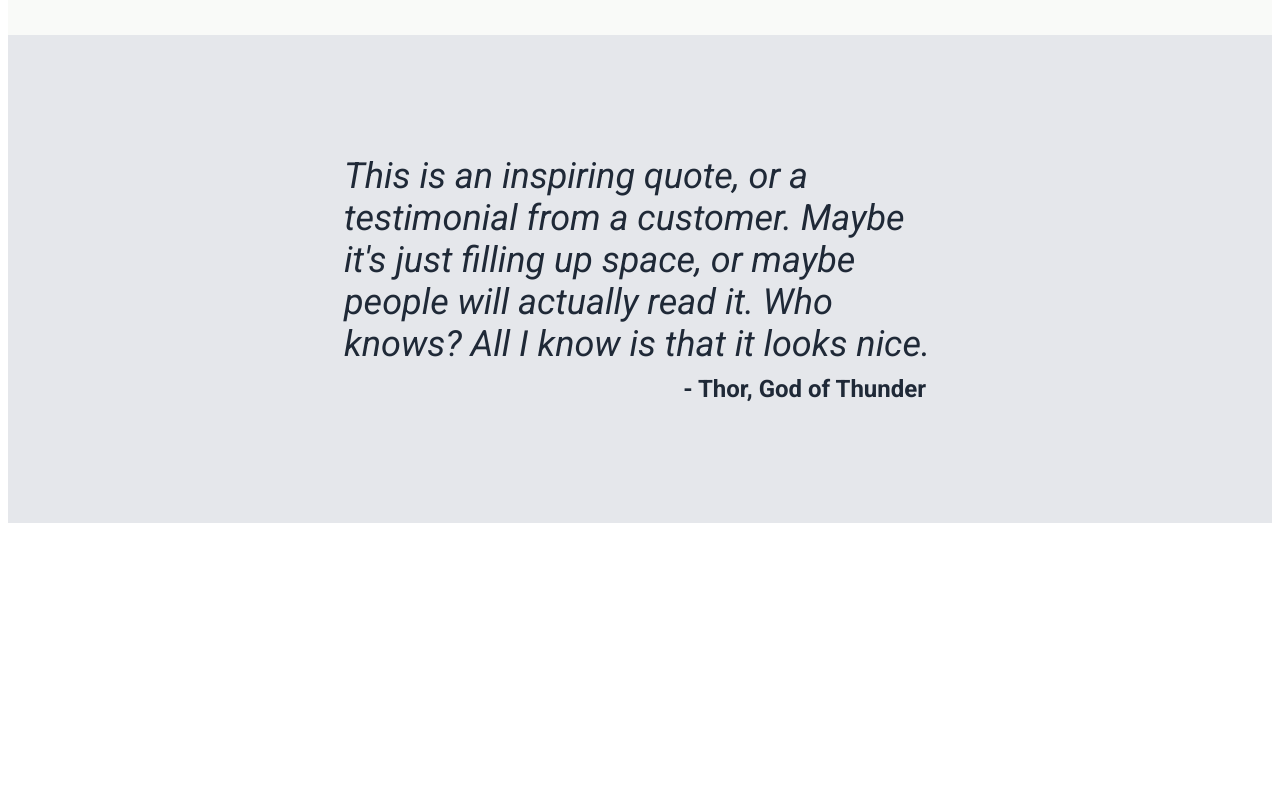
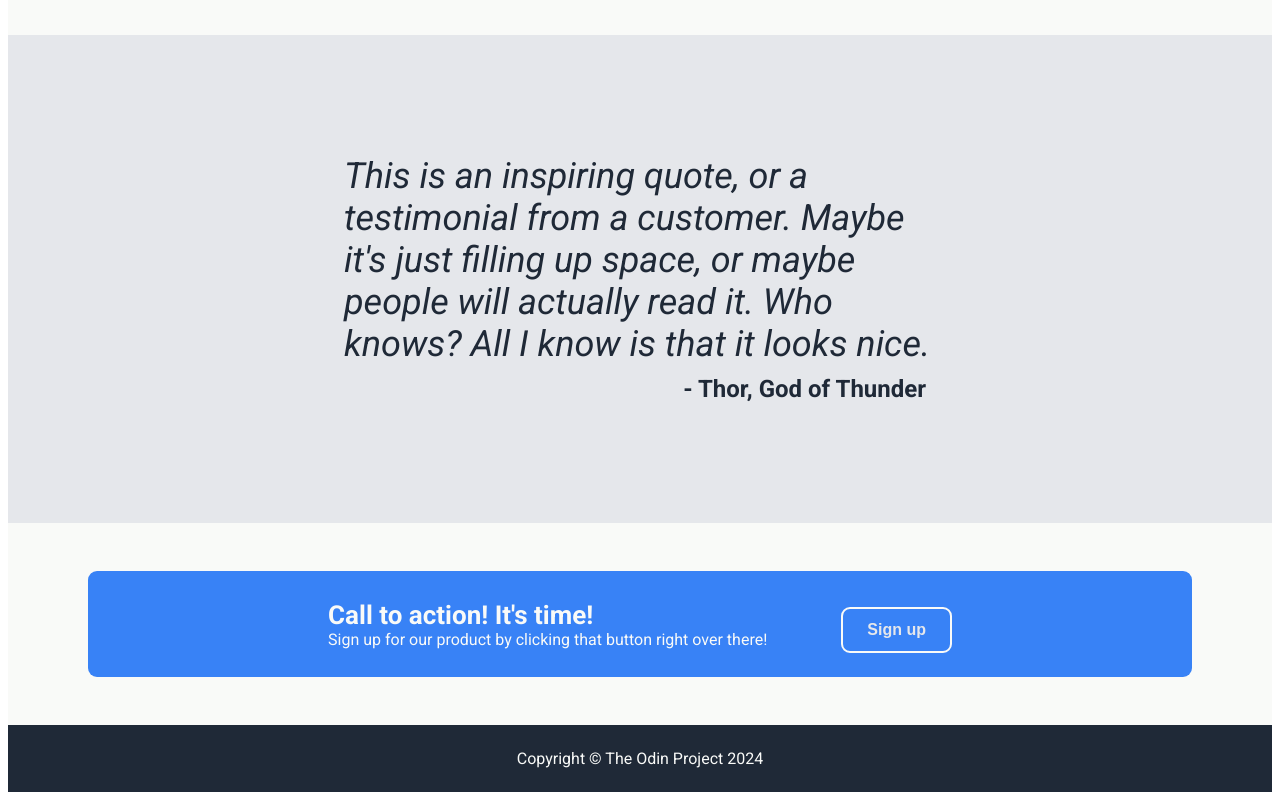
Before and after one commit to zhihaohong52/odin-landing-page, a plain HTML site: page index.html in a window 1280 px wide. Shown: the part 952-1752 px from the top of the page. Before the commit the page ends 1483 px from the top, so only its background shows below. Drawn offline with Linux system fonts and the light colour scheme.

Commit message:
Created section 4 and footer

```diff
--- a/index.html
+++ b/index.html
@@ -28,7 +28,7 @@
         <div class="main-text-1">
             <div class="h1">This website is awesome</div>
             <div class="subtext-1"> This website has some subtext that goes here under the main title. It's a smaller font and the color is lower contrast</div>
-            <button class="button">Sign up</button>
+            <button class="button-1">Sign up</button>
         </div>
         <div class="img-1">
             <img src="https://via.placeholder.com/600x300" alt="This is a placeholder image">
@@ -72,5 +72,16 @@
             </div>
         </div>
     </div>
+    <!-- SECTION 4 -->
+     <div class="section-4">
+        <div class="container-3">
+            <div class="h4">Call to action! It's time!
+                <div class="subtext-3">Sign up for our product by clicking that button right over there!</div>
+            </div>
+            <button class="button-2">Sign up</button>
+        </div>
+    </div>
+    <!-- FOOTER -->
+    <footer>Copyright © The Odin Project 2024</footer>
 </body>
 </html>
--- a/style.css
+++ b/style.css
@@ -72,11 +72,11 @@ ul li a {
     padding-bottom: 12px;
 }
 
-button {
+.button-1 {
     background-color: #3882F6;
     padding: 12px 24px;
     border: none;
-    border-radius: 18px;
+    border-radius: 9px;
     font-size: 16px;
     color: #E5E7EB;
     font-weight: bold;
@@ -149,3 +149,56 @@ button {
     text-align: right;
     padding: 10px 10px 0 0;
 }
+
+/* SECTION 4 */
+.section-4 {
+    display: flex;
+    background-color: #F9FAF8;
+    justify-content: center;
+    align-items: center;
+    padding: 48px;
+    flex-direction: row;
+}
+
+.container-3 {
+    display: flex;
+    background-color:#3882F6;
+    border-radius: 9px;
+    justify-content: space-evenly;
+    align-items: center;
+    gap: 24px;
+    padding: 24px 240px;
+}
+
+.h4 {
+    font-weight: bold;
+    color:#F9FAF8;
+    font-size: 26px;
+}
+
+.subtext-3 {
+    font-weight: normal;
+    padding-right: 50px;
+    font-size: 16px;
+}
+
+.button-2 {
+    background-color: #3882F6;
+    padding: 12px 24px;
+    border-radius: 9px;
+    font-size: 16px;
+    color: #E5E7EB;
+    font-weight: bold;
+    margin-top: 12px;
+    border: 2px solid #F9FAF8;
+}
+
+/* FOOTER */
+footer {
+    display: flex;
+    background-color:#1F2937;
+    color:#F9FAF8;
+    padding: 24px 240px;
+    justify-content: center;
+    align-items: center;
+}
```
